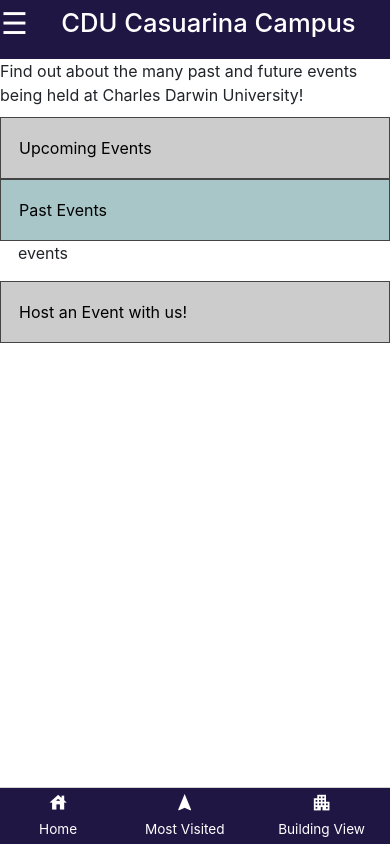
After one commit to Andromead98/HIT381-ARUNI, a PHP site: page /events.html in a window 390 px wide, after a click on "Past Events". The commit adds this page. Run offline with PHP 8.4, Linux system fonts and the light colour scheme; some libraries are stand-ins or nearby versions.

Commit message:
added events page, linked pages to events page, started fixing media queries

```diff
--- /dev/null
+++ b/events.html
@@ -0,0 +1,106 @@
+<!DOCTYPE html>
+<html lang="en" dir="ltr">
+  <head>
+    <meta charset="utf-8">
+    <meta name="viewport" content="width=device-width, initial-scale=1, shrink-to-fit=no">
+    <link rel="stylesheet" href="bootstrap.css">
+    <link rel="stylesheet" type="text/css" href="styles2.css">
+    <link rel="stylesheet" href="https://fonts.googleapis.com/icon?family=Material+Icons">
+    <meta name="Description" content="ARUNI">
+    <title>ARUNI</title>
+  </head>
+  <body>
+    <header class="header-nav">
+      <span style="font-size:30px;cursor:pointer;color:white" onclick="openNav()">&#9776;</span>
+      <h2 style="margin: auto;color: white;font-size:1.6rem;">CDU Casuarina Campus</h2>
+      <div id="mySidenav" class="sidenav">
+        <a href="javascript:void(0)" class="closebtn" onclick="closeNav()">&times;</a>
+        <h2 class="form-h2 navforms">Addtional</h2>
+        <hr style="margin-bottom:0;"/>
+        <div class="navforms forms">
+          <p><a href="events.html">Upcoming events</p></a>
+        </div>
+        <h2 class="form-h2 navforms">Settings</h2>
+        <hr style="margin-bottom:0;"/>
+        <div class="navforms forms">
+          <p><a href="index.html">Change Campus</p></a>
+          <p><a href="index.html">Help</a></p>
+        </div>
+      </div>
+    </header>
+    <!-- Page Content here (Put your page stuff here)-->
+    <div class="eventsbox">
+      <div class="informationbox">
+        Find out about the many past and future events being held at Charles Darwin University!
+      </div>
+      <button class="accordion">Upcoming Events</button>
+      <div class="panel">
+        <button class="accordion">Livestream Music Concerts</button>
+        <div class="panel">
+          <p>Every Thursday noon, music is being live-streamed from the Charles Darwin University theatre into homes around the world.</p>
+          <p>9th April 2020 to 28 May 2020
+            <br> Tag: Art/Exhibition
+          </p>
+        </div>
+        <button class="accordion">Midwifery: Celebrate, Demonstrate, Mobilise, Unite</button>
+        <div class="panel">
+          <p>A webinar to celebrate the International Day of the Midwife</p>
+          <p>5 May 2020
+            <br> Tag: Seminar/Lecture/Forum
+          </p>
+        </div>
+        <button class="accordion">You can't ask that! Nurses Edition</button>
+        <div class="panel">
+          <p>A webinar to celebrate International Nurses Day, and Internation Year of the Nurse and Midwife, the College of Nursing and Midwifery at Charles Darwin University in collaboration with NT Health.</p>
+          <p>12 May 2020
+            <br> Tag: Seminar/Lecture/Forum
+          </p>
+        </div>
+      </div>
+      <button class="accordion">Past Events</button>
+      <div class="panel">
+        <p>events</p>
+      </div>
+      <button class="accordion">Host an Event with us!</button>
+      <div class="panel">
+        <p>events</p>
+      </div>
+
+    </div>
+
+    <!-- End Page content -->
+    <div class="footer-nav">
+      <a href="index.html" style="width: 85%;"><span class="material-icons" style="font-size: 1.3rem;">house</span><br>Home</a>
+      <a href="mostvisited.html"><span class="material-icons" style="font-size: 1.3rem;">navigation</span><br>Most Visited</a>
+      <a href="buildingview.html"><span class="material-icons" style="font-size: 1.3rem;">apartment</span><br>Building View</a>
+    </div>
+    <script href="bootstrap.bundle.js"></script>
+    <script>
+      function openNav() {
+        document.getElementById("mySidenav").style.width = "70%";
+        document.body.style.backgroundColor = "rgba(0,0,0,0.4)";
+      }
+
+      function closeNav() {
+        document.getElementById("mySidenav").style.width = "0";
+        document.body.style.backgroundColor = "white";
+      }
+
+      var acc = document.getElementsByClassName("accordion");
+      var i;
+
+      for (i = 0; i < acc.length; i++){
+        acc[i].addEventListener("click", function(){
+          this.classList.toggle("active");
+
+          var panel = this.nextElementSibling;
+          if (panel.style.display === "block"){
+            panel.style.display = "none";
+          } else {
+            panel.style.display = "block"
+          }
+        });
+      }
+    </script>
+  </body>
+</html>
--- a/mostvisited.html
+++ b/mostvisited.html
@@ -18,7 +18,7 @@
         <h2 class="form-h2 navforms">Addtional</h2>
         <hr style="margin-bottom:0;"/>
         <div class="navforms forms">
-          <p><a href="index.html">Upcoming events</p></a>
+          <p><a href="events.html">Upcoming events</p></a>
         </div>
         <h2 class="form-h2 navforms">Settings</h2>
         <hr style="margin-bottom:0;"/>
--- a/styles2.css
+++ b/styles2.css
@@ -161,6 +161,15 @@
 /* Media Queires for buttons*/
 
 @media screen and (max-width: 1024px){
+  .StudentCentral, .Security, .LibraryLocation, .UniPrint, .CDUBookshop, .ITKiosk, .Childcare, .PostOffice, .Menzies, .CYCM, .UglyDuck, .ArtHouse, .LunchRoom,
+  .ChineseGarden, .IndonesianGarden, .MalNairn, .UniversityTheatre, .NanGiese, .CDUGallery{
+    width: 30%;
+    height: 40px;
+    font-size: 1rem;
+  }
+}
+/*
+@media screen and (max-width: 1024px){
   .Security, .LibraryLocation, .UniPrint, .CDUBookshop, .ITKiosk, .PostOffice, .Menzies, .CYCM, .UglyDuck, .ArtHouse, .MalNairn, .CDUGallery, .ChineseGarden {
     width: 30%;
     font-size: 14px;
@@ -186,3 +195,32 @@
     font-size: 25px;
   }
 }
+*/
+
+/*Events page css*/
+.informationbox{
+  padding-bottom: 10px;
+}
+
+.accordion{
+  background-color: #ccc;
+  color: #000000;
+  cursor: pointer;
+  padding: 18px;
+  width: 100%;
+  text-align: left;
+  border: 1px solid #444;
+  outline: none;
+  transition: 0.4s;
+}
+
+.active, .accoordion:hover{
+  background-color: #A8C5C8;
+}
+
+.panel{
+  padding: 0 18px;
+  background-color: white;
+  display: none;
+  overflow: hidden;
+}
```
Also changed, not shown: other stuff not important to masterbranch/index.html (deleted, +0 -53 lines).
